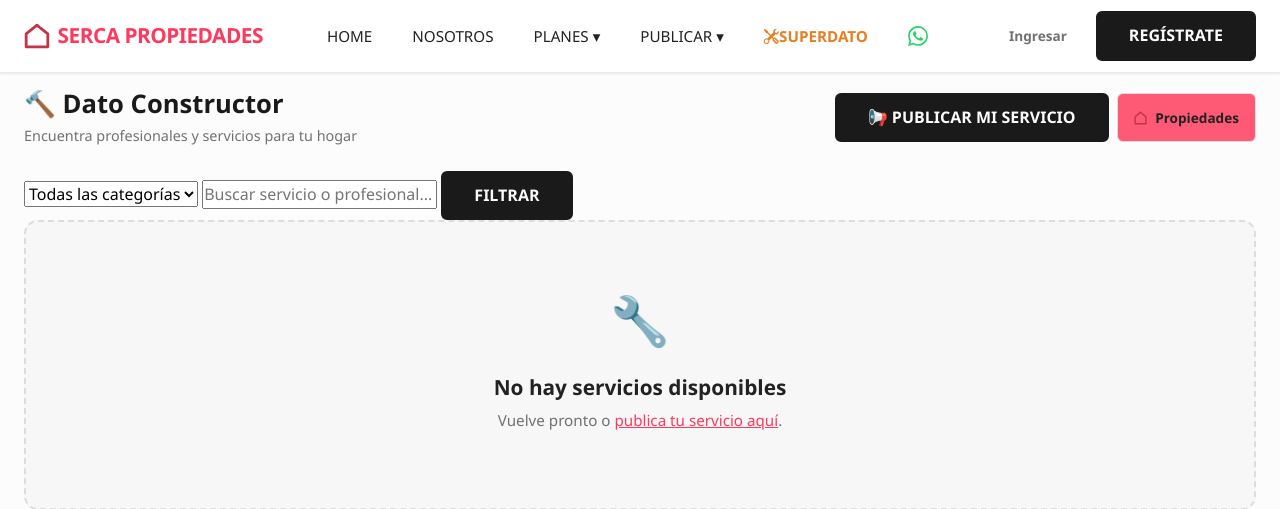
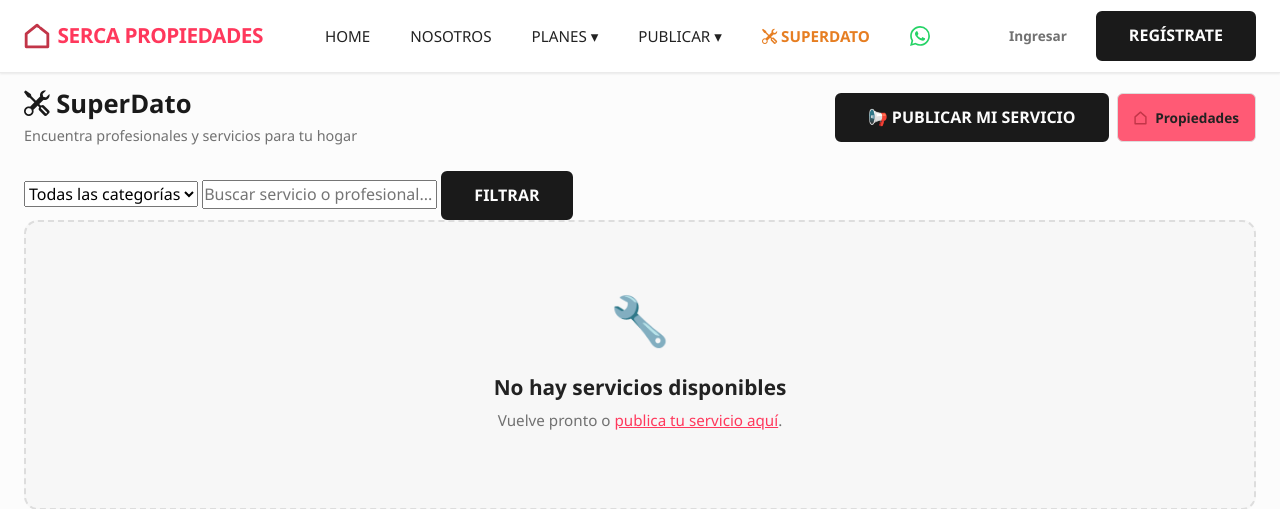
Before and after one commit to sercano74/SercaPropV01, a Django app: page /servicios/ in a window 1280 px wide. Shown: the top 509 px of the page. Run offline with Django 5.2, Linux system fonts and the light colour scheme; data that the repository does not hold is empty.

Commit message:
super dato 2

```diff
--- a/templates/base.html
+++ b/templates/base.html
@@ -196,7 +196,7 @@
                 </div>
                 {% endif %}
 
-                <a href="{% url 'lista_servicios' %}" class="nav-link" style="color:#e67e22;font-weight:700;"><i class="bi bi-tools"></i>SuperDato</a>
+                <a href="{% url 'lista_servicios' %}" class="nav-link" style="color:#e67e22;font-weight:700;"><i class="bi bi-tools"></i>&nbsp;SuperDato</a>
                 <a href="https://wa.me/56936916684?text=Hola!%20Tengo%20una%20consulta%20sobre%20SercaProp" target="_blank" rel="noopener noreferrer" class="nav-link" style="display:inline-flex;align-items:center;color:#25D366;" aria-label="WhatsApp" title="WhatsApp">
                     <img src="{% static 'images/icon-whatsapp.svg' %}" width="20" height="20" alt="WhatsApp" style="display:block;">
                 </a>
--- a/templates/servicios/lista_servicios.html
+++ b/templates/servicios/lista_servicios.html
@@ -5,7 +5,7 @@
 
 <div style="display:flex;align-items:center;justify-content:space-between;margin-bottom:24px;flex-wrap:wrap;gap:12px;">
     <div>
-        <h1 style="margin:0;font-size:1.6rem;font-weight:700;">🔨 Dato Constructor</h1>
+        <h1 style="margin:0;font-size:1.6rem;font-weight:700;"><i class="bi bi-tools"></i>&nbsp;SuperDato</h1>
         <p style="margin:4px 0 0 0;color:var(--ds-text-secondary);font-size:0.9rem;">
             Encuentra profesionales y servicios para tu hogar
         </p>
```
